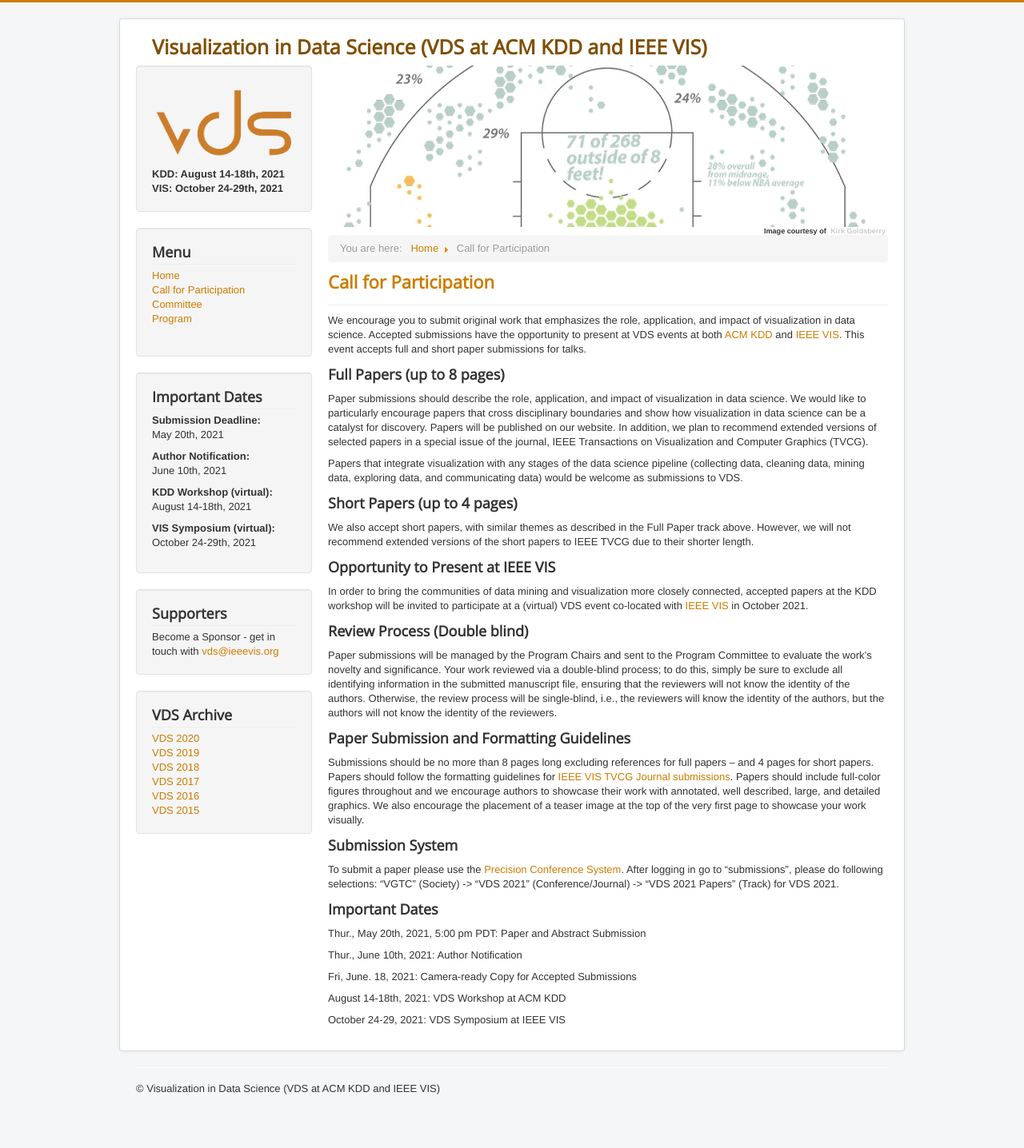
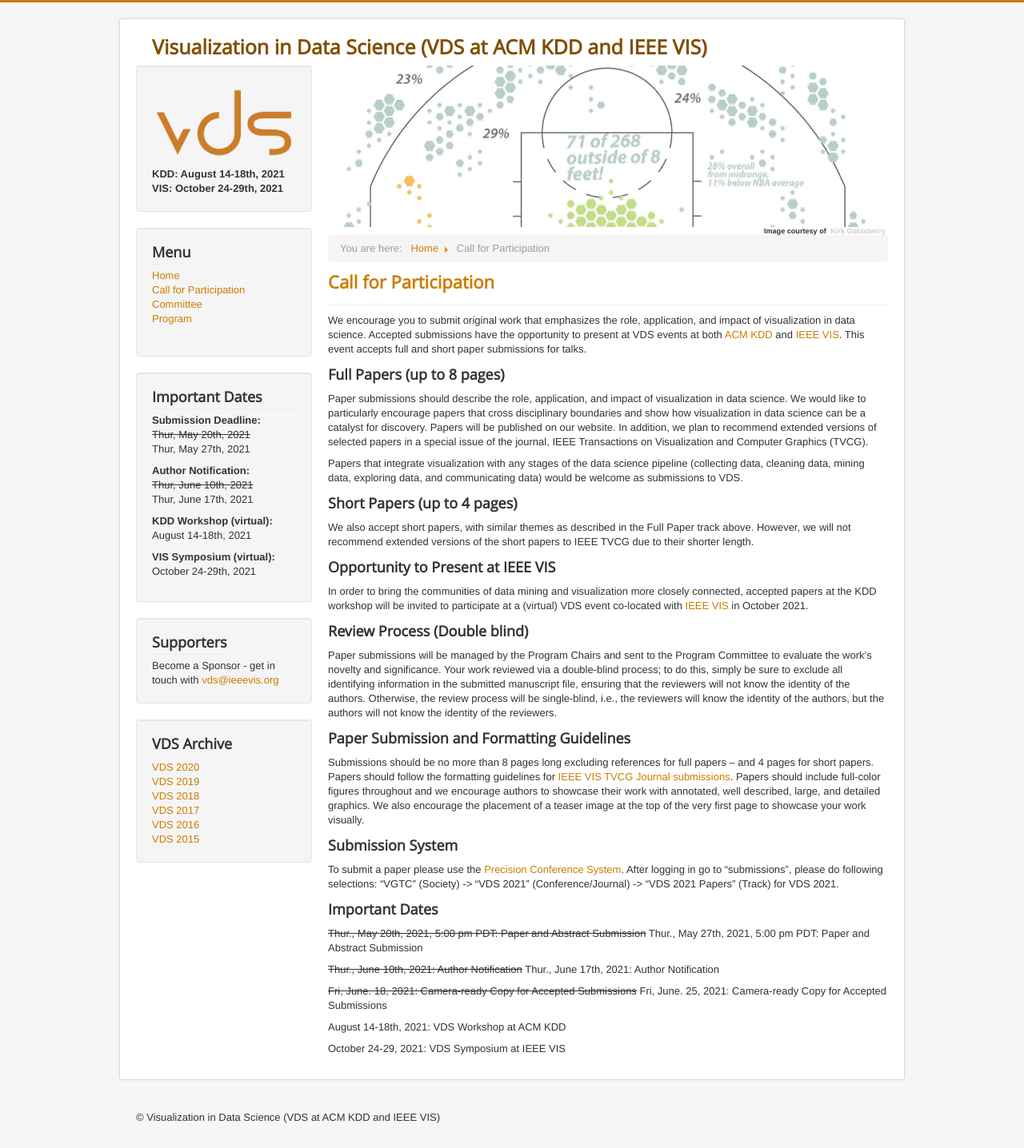
Before and after one commit to visualdatascience/2022, a Jekyll site: the page built from cfp.md, in a window 1280 px wide. Shown: the whole page at 80% size. Built offline with Jekyll 4.4.1, drawn with Linux system fonts in a browser that asks for light colours; before the commit the page ends 1400 px from its top, so only the background shows below that.

Commit message:
update the deadlines

```diff
--- a/_config.yml
+++ b/_config.yml
@@ -7,8 +7,8 @@ url: "http://www.visualdatascience.org/"
 conferenceshort: "VDS 2021"
 conferencedate: "August 14-18th, 2021" #"Mon, Oct. 26, 2020"
 
-deadline_submission: "May 20th, 2021" # <s>Fri, July 17, 2020</s><br> Fri, July 24, 2020"
-deadline_notification: "June 10th, 2021" #"<s>Fri, August 28, 2020</s><br> Fri, Sept. 4, 2020"
+deadline_submission:  "<s>Thur, May 20th, 2021</s><br> Thur, May 27th, 2021"
+deadline_notification: "<s>Thur, June 10th, 2021</s><br> Thur, June 17th, 2021"
 event_date: "August 14-18th, 2021" #"Mon, Oct. 26, 2020"
 event2_date: "October 24-29th, 2021"
 
--- a/cfp.md
+++ b/cfp.md
@@ -37,11 +37,14 @@ To submit a paper please use the [Precision Conference System](https://new.preci
 
 ### Important Dates
 
-Thur., May 20th, 2021, 5:00 pm PDT: Paper and Abstract Submission
+~~Thur., May 20th, 2021, 5:00 pm PDT: Paper and Abstract Submission~~
+Thur., May 27th, 2021, 5:00 pm PDT: Paper and Abstract Submission
 
-Thur., June 10th, 2021: Author Notification
+~~Thur., June 10th, 2021: Author Notification~~
+Thur., June 17th, 2021: Author Notification
 
-Fri, June. 18, 2021: Camera-ready Copy for Accepted Submissions
+~~Fri, June. 18, 2021: Camera-ready Copy for Accepted Submissions~~
+Fri, June. 25, 2021: Camera-ready Copy for Accepted Submissions
 
 August 14-18th, 2021: VDS Workshop at ACM KDD
 
```
